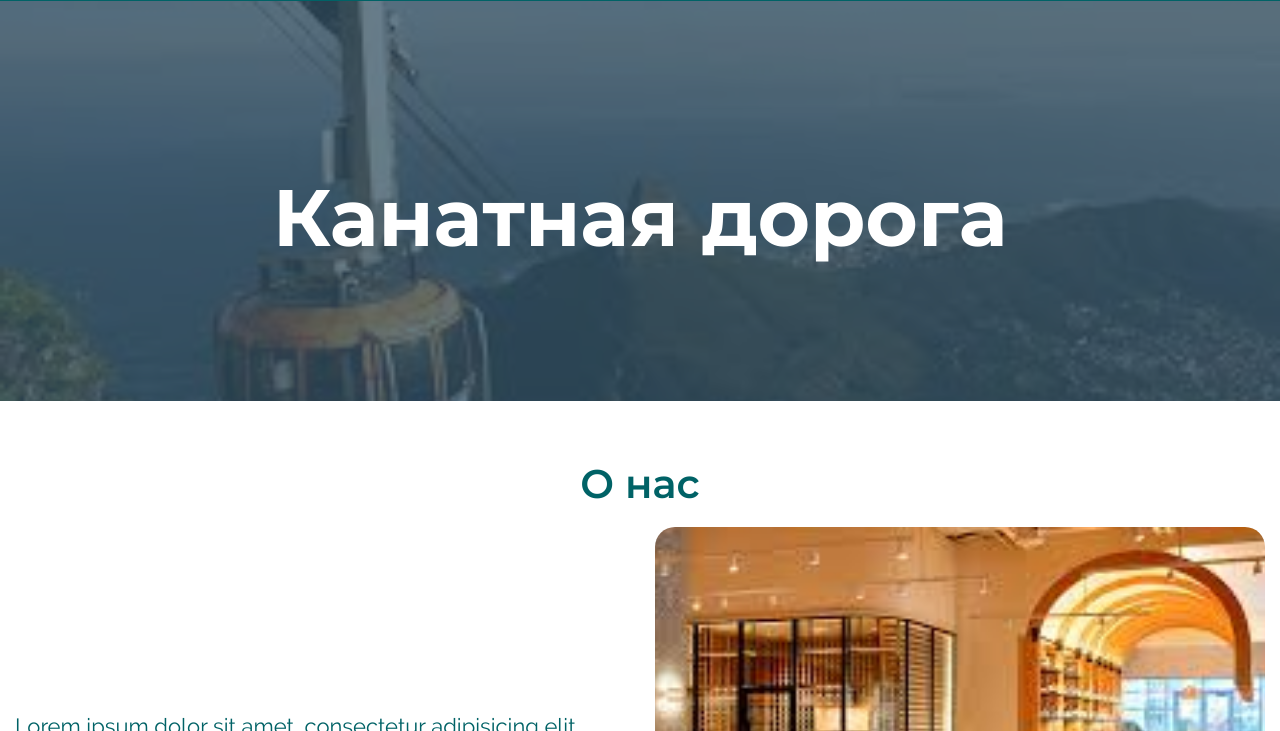
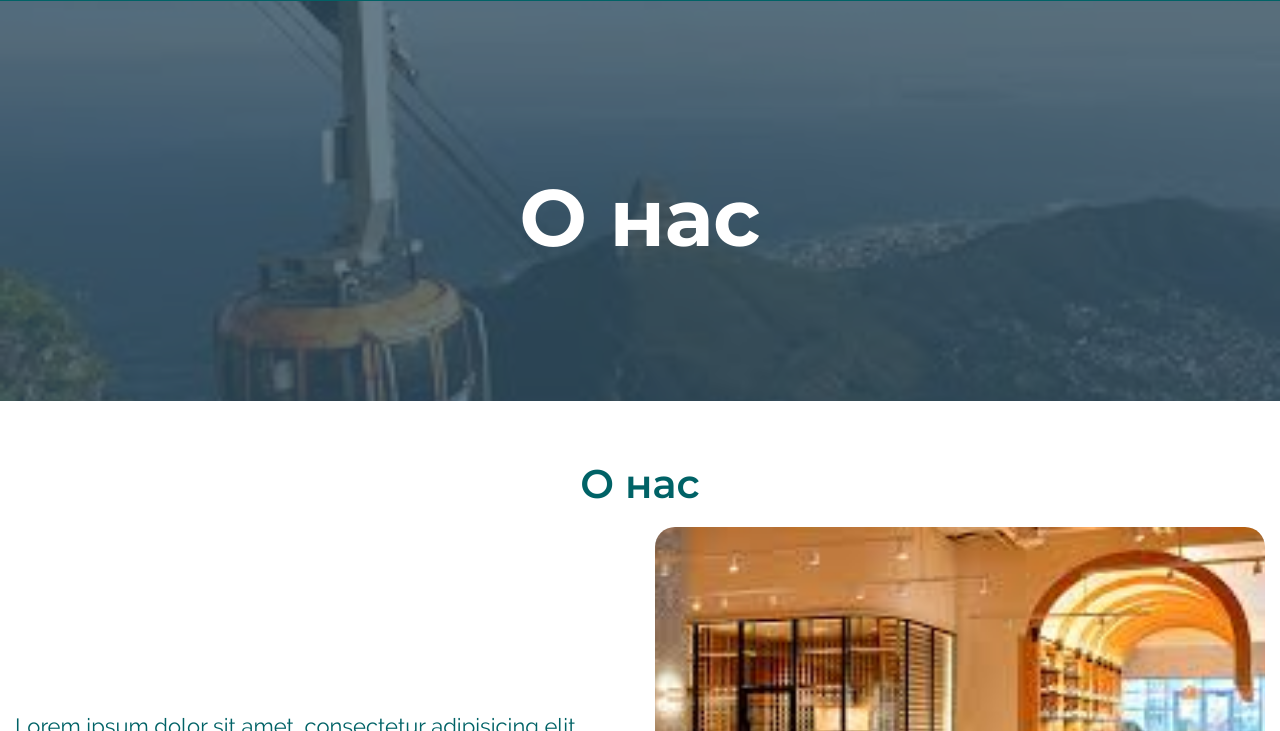
Before and after one commit to Firdavs-stack/zaamin, a website: page app/about.html in a window 1280 px wide. Shown: the part 69-800 px from the top of the page. Drawn offline with nearby package versions, Linux system fonts and the light colour scheme; some packages are replaced by stand-ins of ours; a script that the page names is missing.

Commit message:
page name changed

```diff
--- a/app/about.html
+++ b/app/about.html
@@ -46,7 +46,7 @@
             </div>
             <div class="header__overflow"></div>
             <div class="header__page-infobox">
-                <h1 class="header__title">Канатная дорога</h1>
+                <h1 class="header__title">О нас</h1>
             </div>
         </div>
 </header>
```
